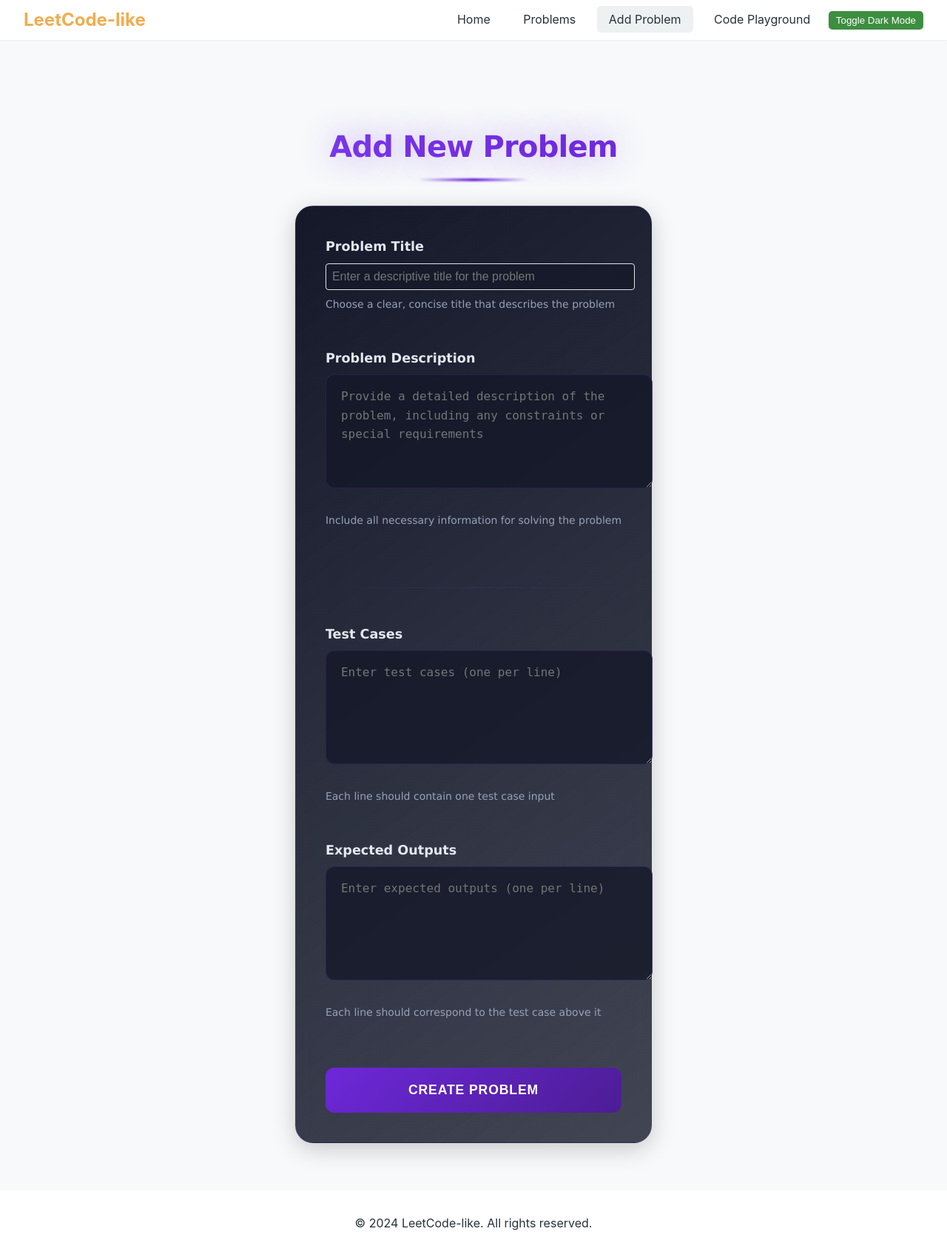
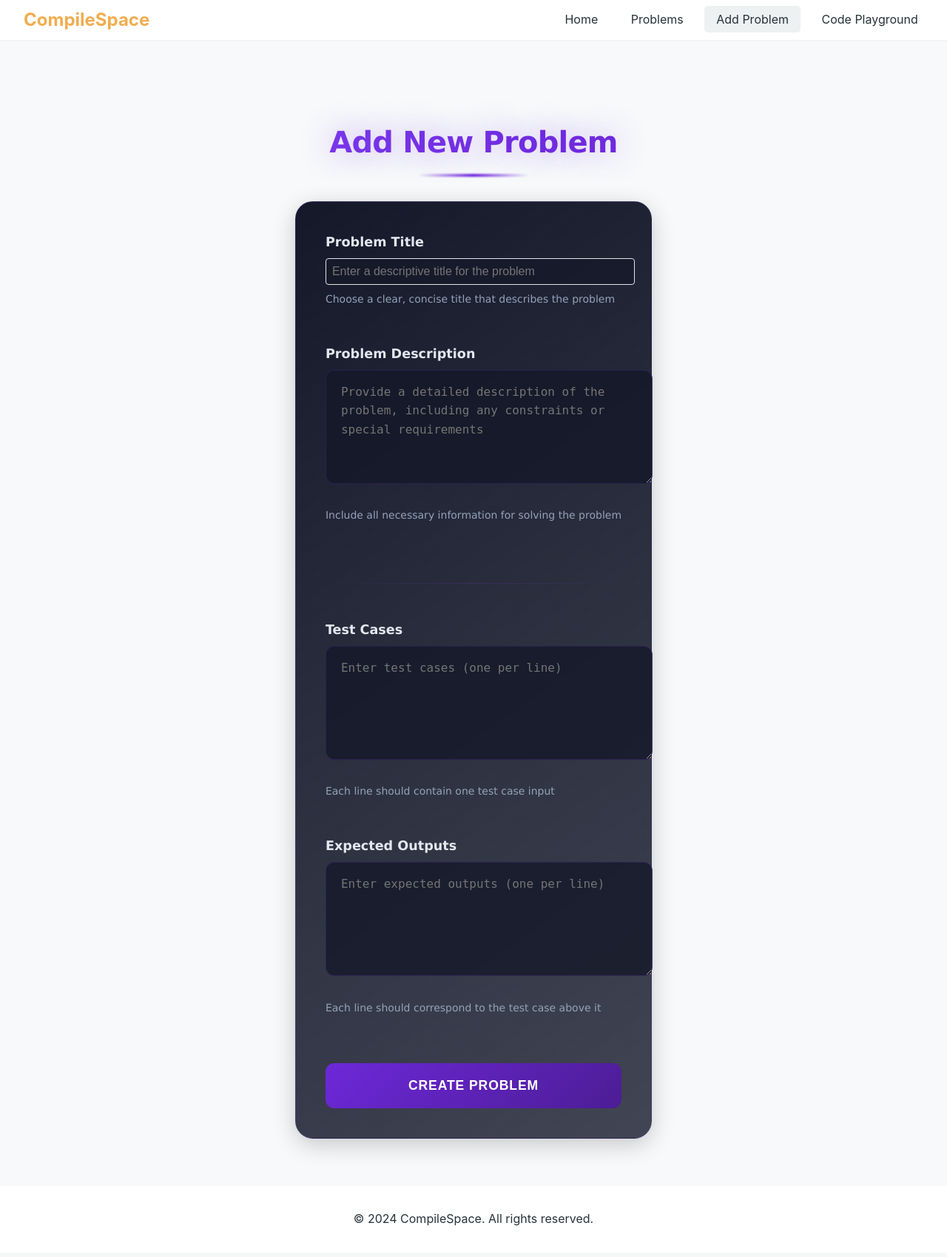
Before and after one commit to Prathamesh9972/Code-Editor, a Flask app: page /add_problem in a window 1280 px wide. Shown: the whole page at 74% size. After the commit the page ends 1657 px from the top, so only its background shows below. Run offline with Flask 3, Linux system fonts and the light colour scheme.

Commit message:
Update base.html

```diff
--- a/templates/base.html
+++ b/templates/base.html
@@ -5,32 +5,31 @@
     <meta name="viewport" content="width=device-width, initial-scale=1.0">
     <title>{% block title %}LeetCode-like{% endblock %}</title>
     <link rel="stylesheet" href="{{ url_for('static', filename='style.css') }}">
+    <link href="https://fonts.googleapis.com/css2?family=Poppins:wght@700&display=swap" rel="stylesheet">
     {% block extra_css %}{% endblock %}
 </head>
 <body>
-    <header>
-        <div class="logo">LeetCode-like</div>
+    <header style="position: fixed; width: 96%;">
+        <div class="logo">CompileSpace</div>
         <nav>
-    <a href="{{ url_for('home') }}" {% if request.path == url_for('home') %}class="active"{% endif %}>Home</a>
-    <a href="{{ url_for('problem_list') }}" {% if request.path == url_for('problem_list') %}class="active"{% endif %}>Problems</a>
-    <a href="{{ url_for('add_problem_route') }}" {% if request.path == url_for('add_problem_route') %}class="active"{% endif %}>Add Problem</a>
-    <a href="{{ url_for('code_playground') }}" {% if request.path == url_for('code_playground') %}class="active"{% endif %}>Code Playground</a>
-    <button id="dark-mode-toggle">Toggle Dark Mode</button>
-</nav>
+            <a href="{{ url_for('home') }}" {% if request.path == url_for('home') %}class="active"{% endif %}>Home</a>
+            <a href="{{ url_for('problem_list') }}" {% if request.path == url_for('problem_list') %}class="active"{% endif %}>Problems</a>
+            <a href="{{ url_for('add_problem_route') }}" {% if request.path == url_for('add_problem_route') %}class="active"{% endif %}>Add Problem</a>
+            <!-- <a href="{{ url_for('contests') }}" {% if request.path == url_for('contests') %}class="active"{% endif %}>Contests</a> -->
+            <a href="{{ url_for('code_playground') }}" {% if request.path == url_for('code_playground') %}class="active"{% endif %}>Code Playground</a>
+        </nav>
     </header>
-    <main>
+    <main style="margin-top: 5rem;">
         {% block content %}{% endblock %}
     </main>
     <footer>
-        <p>&copy; 2024 LeetCode-like. All rights reserved.</p>
+        <p>&copy; 2024 CompileSpace. All rights reserved.</p>
     </footer>
 
     <script>
-        // Dark mode toggle functionality
         const darkModeToggle = document.getElementById('dark-mode-toggle');
         const body = document.body;
 
-        // Check for saved dark mode preference
         if (localStorage.getItem('darkMode') === 'enabled') {
             body.classList.add('dark-mode');
         }
@@ -38,7 +37,6 @@
         darkModeToggle.addEventListener('click', () => {
             body.classList.toggle('dark-mode');
 
-            // Save preference to localStorage
             if (body.classList.contains('dark-mode')) {
                 localStorage.setItem('darkMode', 'enabled');
             } else {
```
